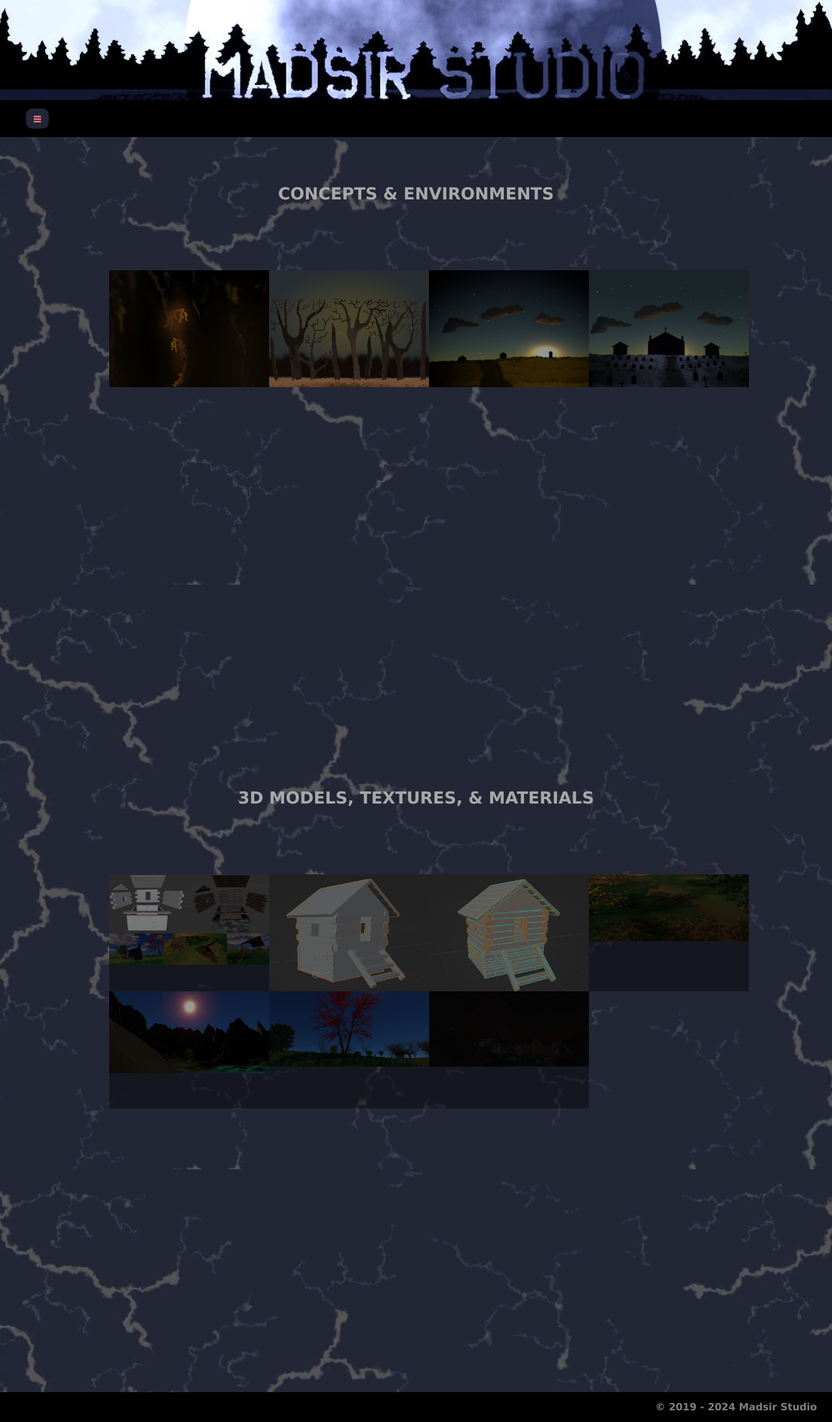
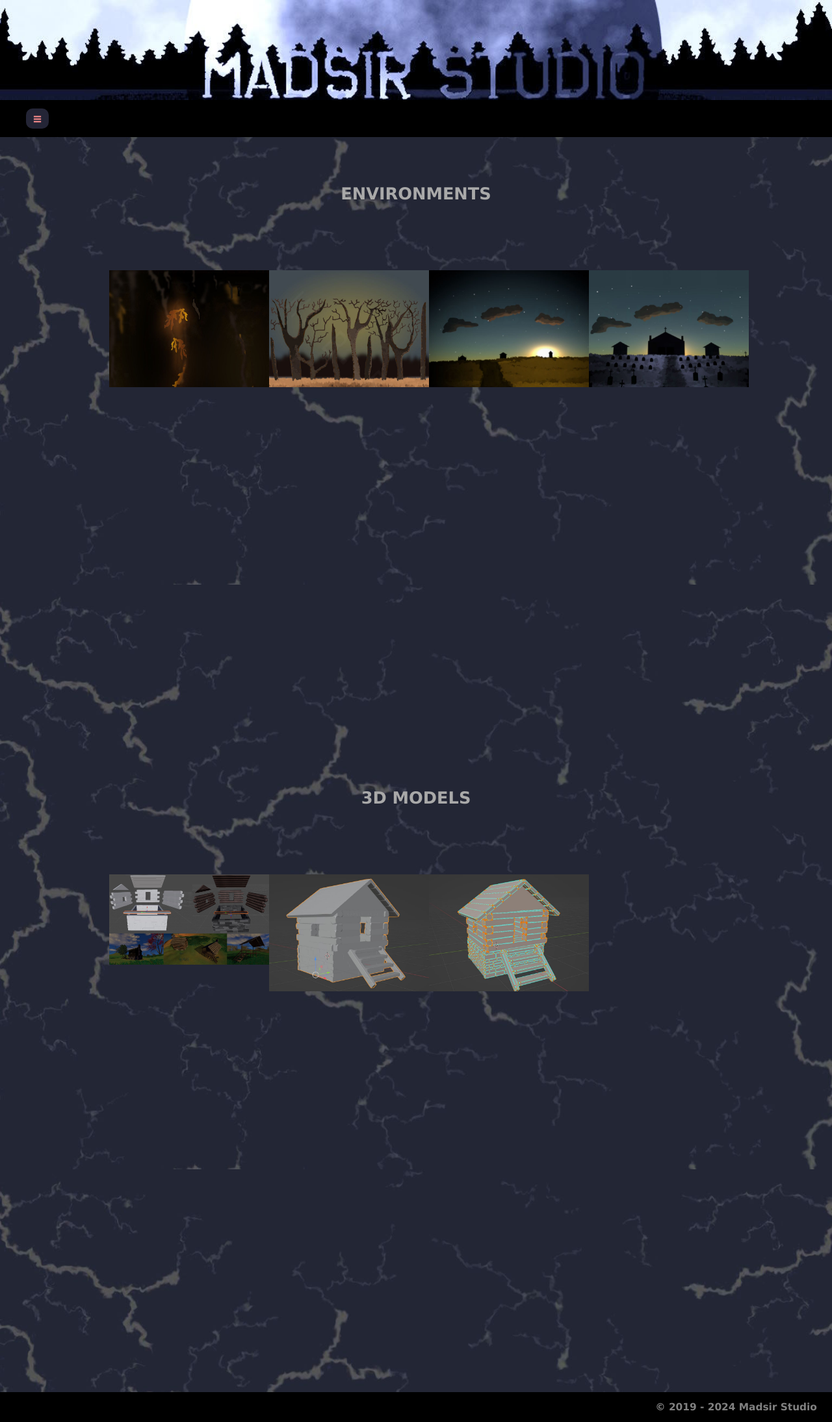
Before and after one commit to Madsir/madsirstudio.github.io, a Jekyll site: the page built from portfolio/index.html, in a window 1280 px wide. Shown: the whole page at 65% size. Built offline with Jekyll 4.4.1, drawn with Linux system fonts in a browser that asks for light colours.

Commit message:
Update index.html

```diff
--- a/portfolio/index.html
+++ b/portfolio/index.html
@@ -60,7 +60,7 @@ description: "RADNESS & MADNESS"
   top: 0;
   left: 0;
   width: 100%;
-  height: 100%;
+  height: auto;
   background-color: #000;
   content: '';
   color: white;
@@ -77,7 +77,7 @@ description: "RADNESS & MADNESS"
 .top ul li:hover::before
 {
   opacity: 0;
-  background-color: rgba(0,0,0,0.90);
+  background-color: rgba(0,0,0,0.0.8);
 }
 .top ul li img
 {
@@ -93,7 +93,7 @@ description: "RADNESS & MADNESS"
   text-align: center;
   top: 0;
   left: 0;
-  background-color: rgba(0,0,0,0.75);
+  background-color: rgba(1,0,0,0.75);
   z-index: 999;
   opacity: 0;
   pointer-events: none;
@@ -140,7 +140,7 @@ description: "RADNESS & MADNESS"
   </DIV>
   <br>
   <br>
-  <h1>CONCEPTS & ENVIRONMENTS</h1>
+  <h1>ENVIRONMENTS</h1>
   <div class="container">
   <div class="top">
       <ul>
@@ -155,25 +155,29 @@ description: "RADNESS & MADNESS"
         <a href="#_4" class="lightbox trans" id="img_4"><img src="/Assets/CemeteryNight.jpg"></a>
     </div>
 </div>
-    <h1>3D MODELS, TEXTURES, & MATERIALS</h1>
+    <h1>3D MODELS</h1>
   <div class="container">
   <div class="top">
       <ul>
           <li><a href="#img_9"><img src="/Assets/Cabin3DModel.jpg"></a></li>
           <li><a href="#img_10"><img src="/Assets/CabinBlender.jpg"></a></li>
           <li><a href="#img_11"><img src="/Assets/CabinUV.jpg"></a></li>
+        <!--
         <li><a href="#img_12"><img src="/Assets/3DTextures.jpg"></a></li>
         <li><a href="#img_13"><img src="/Assets/3DLandscapeSunSet.jpg"></a></li>
         <li><a href="#img_14"><img src="/Assets/MapleMood.jpg"></a></li>
         <li><a href="#img_15"><img src="/Assets/DarkMountains.jpg"></a></li>
+        -->
         </ul>
         <a href="#_9" class="lightbox trans" id="img_9"><img src="/Assets/Cabin3DModel.jpg"></a>
         <a href="#_10" class="lightbox trans" id="img_10"><img src="/Assets/CabinBlender.jpg"></a>
         <a href="#_11" class="lightbox trans" id="img_11"><img src="/Assets/CabinUV.jpg"></a>
+    <!--
         <a href="#_12" class="lightbox trans" id="img_12"><img src="/Assets/3DTextures.jpg"></a>
         <a href="#_13" class="lightbox trans" id="img_13"><img src="/Assets/3DLandscapeSunSet.jpg"></a>
         <a href="#_14" class="lightbox trans" id="img_14"><img src="/Assets/MapleMood.jpg"></a>
         <a href="#_15" class="lightbox trans" id="img_15"><img src="/Assets/DarkMountains.jpg"></a>
+    -->
     </div>
   </div>
 </body>
```
